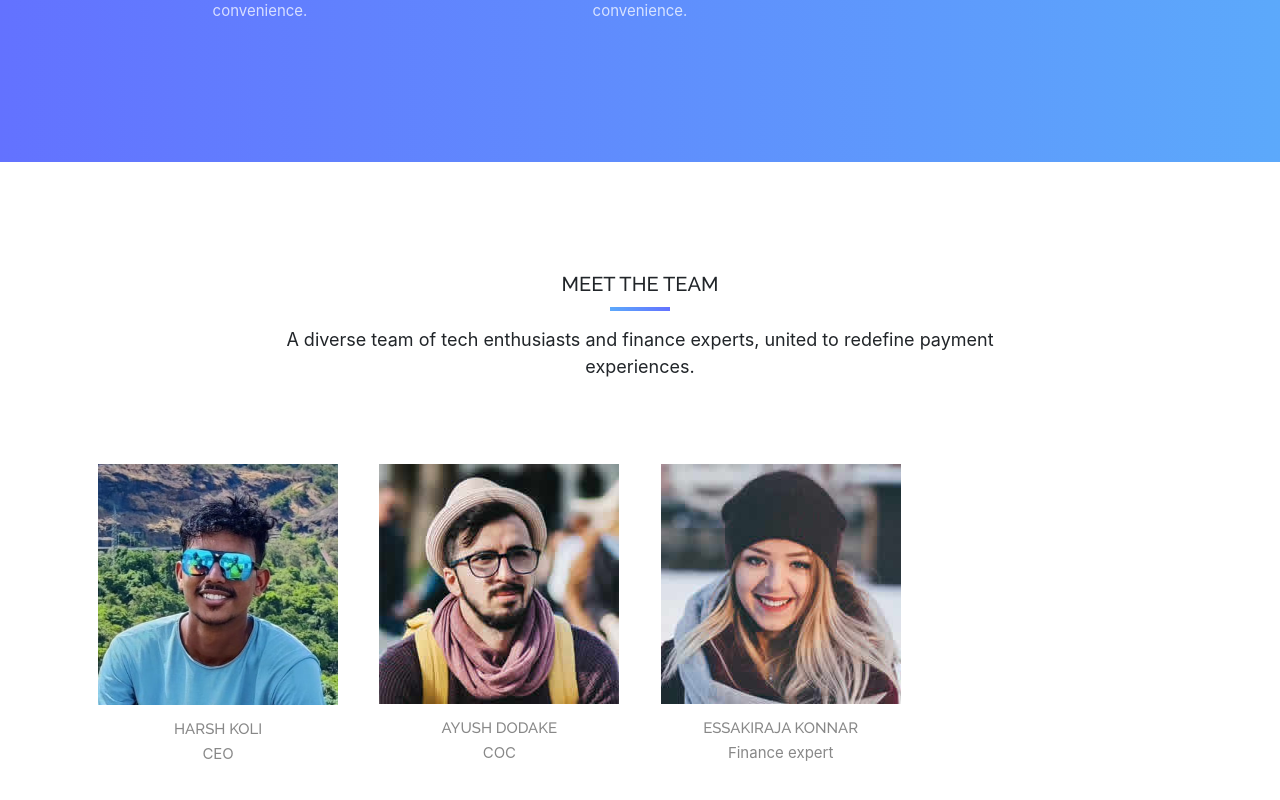
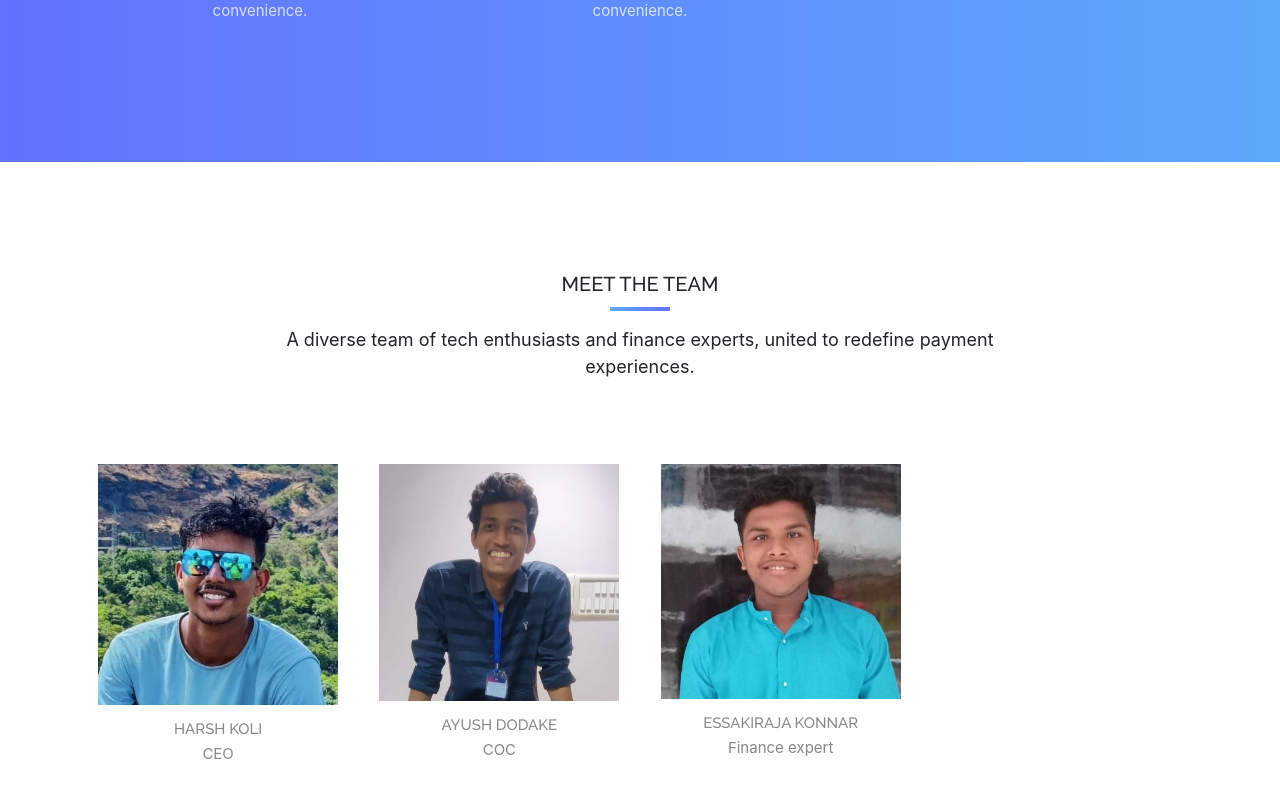
Before and after one commit to aayyushhh/GIT24, a React (Create React App) app in the folder frontend/: page / in a window 1280 px wide. Shown: the part 2317-3117 px from the top of the page. Built offline with nearby package versions, Linux system fonts and the light colour scheme; what smooth-scroll would draw is missing.

Commit message:
photo update

```diff
--- a/frontend/public/css/style.css
+++ b/frontend/public/css/style.css
@@ -445,6 +445,11 @@ header .intro-text {
   color: #666;
 }
 /* Team Section */
+
+
+.team-c{
+  align-items: center;
+}
 #team {
   padding: 100px 0;
   align-items: center;
@@ -461,14 +466,14 @@ header .intro-text {
 #team .thumbnail {
   background: transparent;
   border: 0;
-  text-align: center;
-  align-items: center;
+  /* text-align: center;
+  align-items: center; */
 }
 #team .thumbnail .caption {
   padding: 10px 0 0;
   color: #888;
-  text-align: center;
-  align-items: center;
+  /* text-align: center;
+  align-items: center; */
 }
 /* Contact Section */
 #contact {
--- a/frontend/src/components/components/Team.jsx
+++ b/frontend/src/components/components/Team.jsx
@@ -3,14 +3,15 @@ import React from "react";
 export const Team = (props) => {
   return (
     <div id="team" className="text-center">
-      <div className="container">
+      <div className="container team-c">
         <div className="col-md-8 col-md-offset-2 section-title">
           <h2>Meet the Team</h2>
           <p>
           A diverse team of tech enthusiasts and finance experts, united to redefine payment experiences.
           </p>
         </div>
-        <div id="row">
+        <div className="">
+        <div id="row rowimg">
           {props.data
             ? props.data.map((d, i) => (
                 <div key={`${d.name}-${i}`} className="col-md-3 col-sm-6 team">
@@ -26,6 +27,7 @@ export const Team = (props) => {
               ))
             : "loading"}
         </div>
+        </div>
       </div>
     </div>
   );
--- a/frontend/src/components/data/data.json
+++ b/frontend/src/components/data/data.json
@@ -59,12 +59,12 @@
       "job": "CEO"
     },
     {
-      "img": "img/team/02.jpg",
+      "img": "img/team/07.jpeg",
       "name": "AYUSH DODAKE",
       "job": "COC"
     },
     {
-      "img": "img/team/03.jpg",
+      "img": "img/team/06.jpg",
       "name": "ESSAKIRAJA KONNAR",
       "job": "Finance expert"
     }
--- a/frontend/src/components/header/navigation.jsx
+++ b/frontend/src/components/header/navigation.jsx
@@ -9,7 +9,7 @@ export const Navigation = (props) => {
   <div class="container-fluid">
   <img className="img-log" src={logo} alt=""></img>
     <a class="navbar-brand content" href="/">Finpro</a>
-    <button class="navbar-toggler" type="button" data-bs-toggle="collapse" data-bs-target="#navbarNav" aria-controls="navbarNav" aria-expanded="false" aria-label="Toggle navigation">
+    <button class="navbar-toggler" type="button" data-bs-toggle="collapse" data-bs-target="#navbarNav" aria-controls="navbarNav" aria-expanded="false" aria-label="Toggle navigation" >
       <span class="navbar-toggler-icon"></span>
     </button>
     <div class="collapse navbar-collapse" id="navbarNav">
@@ -18,13 +18,13 @@ export const Navigation = (props) => {
           <a class="nav-link content" aria-current="page" href="/">Home</a>
         </li>
         <li class="nav-item">
-          <a class="nav-link content" href="#features">About Us</a>
+          <a class="nav-link content" href="#about">About Us</a>
         </li>
         <li class="nav-item">
-          <a class="nav-link content" href="#">Services</a>
+          <a class="nav-link content" href="#services">Services</a>
         </li>
         <li class="nav-item">
-          <a class="nav-link content" href="#">Team</a>
+          <a class="nav-link content" href="#team">Team</a>
         </li>
         <li class="nav-item">
           <a class="nav-link content" href="/login">Login</a>
```
Also changed, not shown: frontend/public/img/team/06.JPG (added), frontend/public/img/team/07.jpeg (added).
